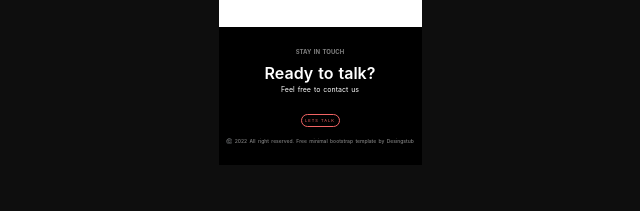
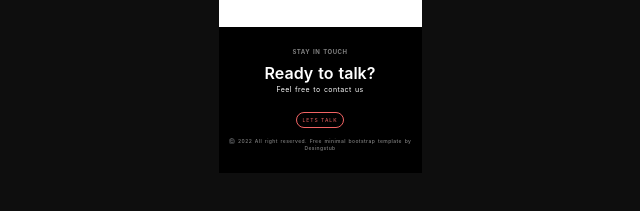
Before and after one commit to yuhwepo/SGroup-FE-Learning, a plain HTML site: page baitap/baitapbuoi2/index.html in a window 1280 px wide. Shown: the part 393-604 px from the top of the page, 320-960 px from the left. Drawn offline with Linux system fonts and the light colour scheme.

Commit message:
Bài tập buổi 2

```diff
--- a/baitap/baitapbuoi2/assets/styles.css
+++ b/baitap/baitapbuoi2/assets/styles.css
@@ -192,6 +192,7 @@ body {
   text-transform: uppercase;
   font-weight: 700;
   color: grey;
+  letter-spacing: 0.5px;
 }
 
 #talk {
@@ -203,19 +204,21 @@ body {
   font-size: 7px;
   word-spacing: 1px;
   margin-bottom: 8px;
+  letter-spacing: 0.4px;
 }
 
 .talk-btn {
   color: #f26464;
-  font-size: 4px;
+  font-size: 5px;
   text-transform: uppercase;
   border-radius: 10px;
-  width: 39px;
-  height: 13px;
+  width: 48px;
+  height: 16px;
   letter-spacing: 1px;
   background-color: black;
   border: solid 1px #f26464;
   cursor: pointer;
+  line-height: 15px;
 }
 
 .talk-btn:hover {
@@ -229,4 +232,5 @@ body {
   color: grey;
   padding-bottom: 20px;
   font-weight: 500;
+  letter-spacing: 0.4px;
 }
```
